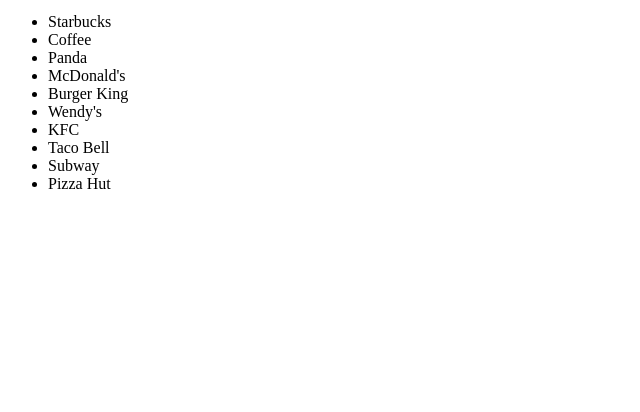
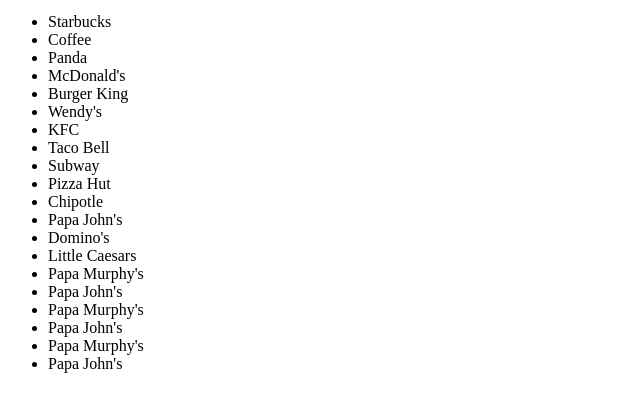
Before and after one commit to csupomona-cs480/budget-lunch-web-app, a plain HTML site: page index.html in a window 1280 px wide. Shown: the part 90-502 px from the top of the page, without its empty margins (0-640 px from the left). Drawn offline with Linux system fonts and the light colour scheme.

Commit message:
Added more items

```diff
--- a/index.html
+++ b/index.html
@@ -18,6 +18,16 @@
                 <li>Taco Bell</li>
                 <li>Subway</li>
                 <li>Pizza Hut</li>
+                <li>Chipotle</li>
+                <li>Papa John's</li>
+                <li>Domino's</li>
+                <li>Little Caesars</li>
+                <li>Papa Murphy's</li>
+                <li>Papa John's</li>
+                <li>Papa Murphy's</li>
+                <li>Papa John's</li>
+                <li>Papa Murphy's</li>
+                <li>Papa John's</li>
             </ul>
         </div>
     </body>
```
